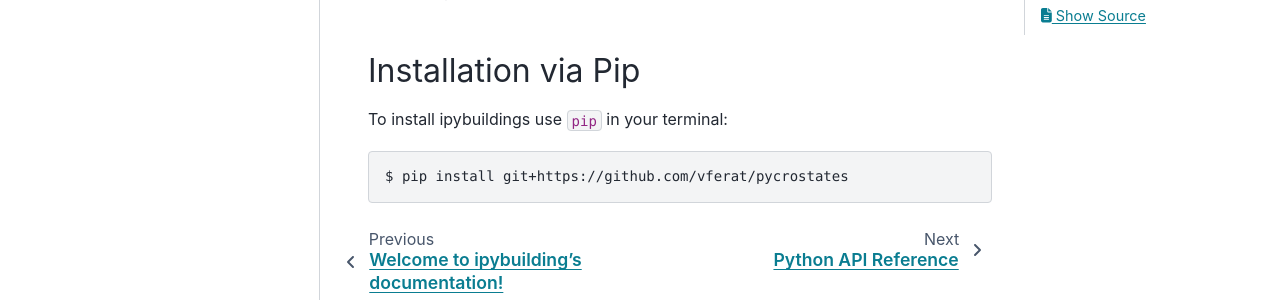
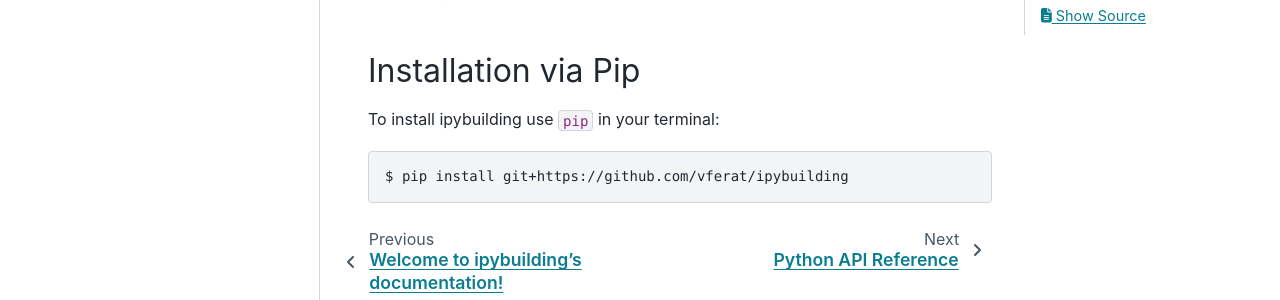
Before and after one commit to vferat/ipybuilding, a Sphinx documentation site: the page built from docs/source/install.rst, in a window 1280 px wide. Shown: the part 184-484 px from the top of the page. Built offline with Sphinx 7.4.7 and the PyData theme 0.15.4, drawn with Linux system fonts in a browser that asks for light colours; pages that are not in the unit, such as notebooks, are missing from menus.

Commit message:
Update install.rst

```diff
--- a/docs/source/install.rst
+++ b/docs/source/install.rst
@@ -4,8 +4,8 @@
 Installation via Pip
 --------------------
 
-To install ipybuildings use ``pip`` in your terminal:
+To install ipybuilding use ``pip`` in your terminal:
 
 .. code-block:: bash
 
-    $ pip install git+https://github.com/vferat/pycrostates
+    $ pip install git+https://github.com/vferat/ipybuilding
```
